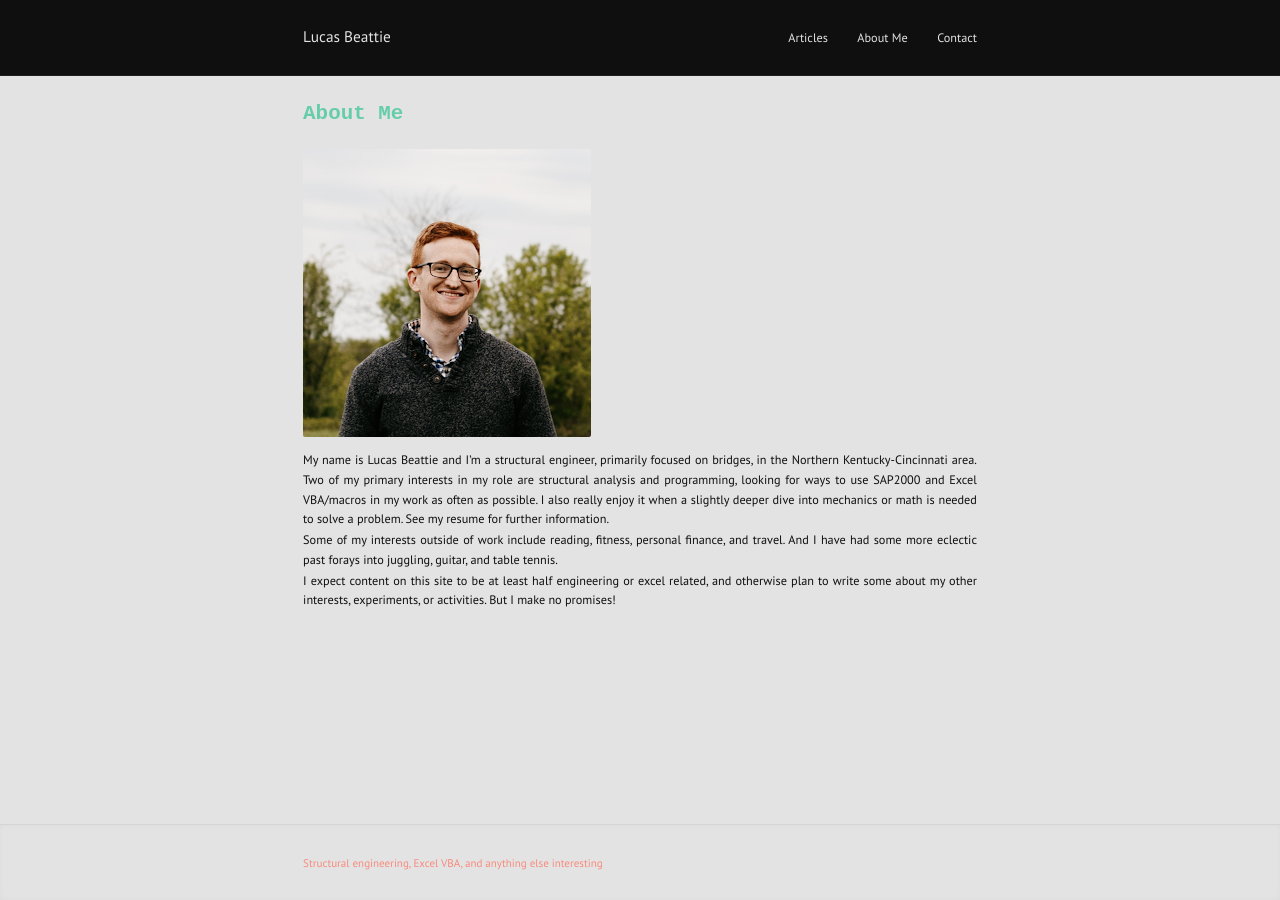
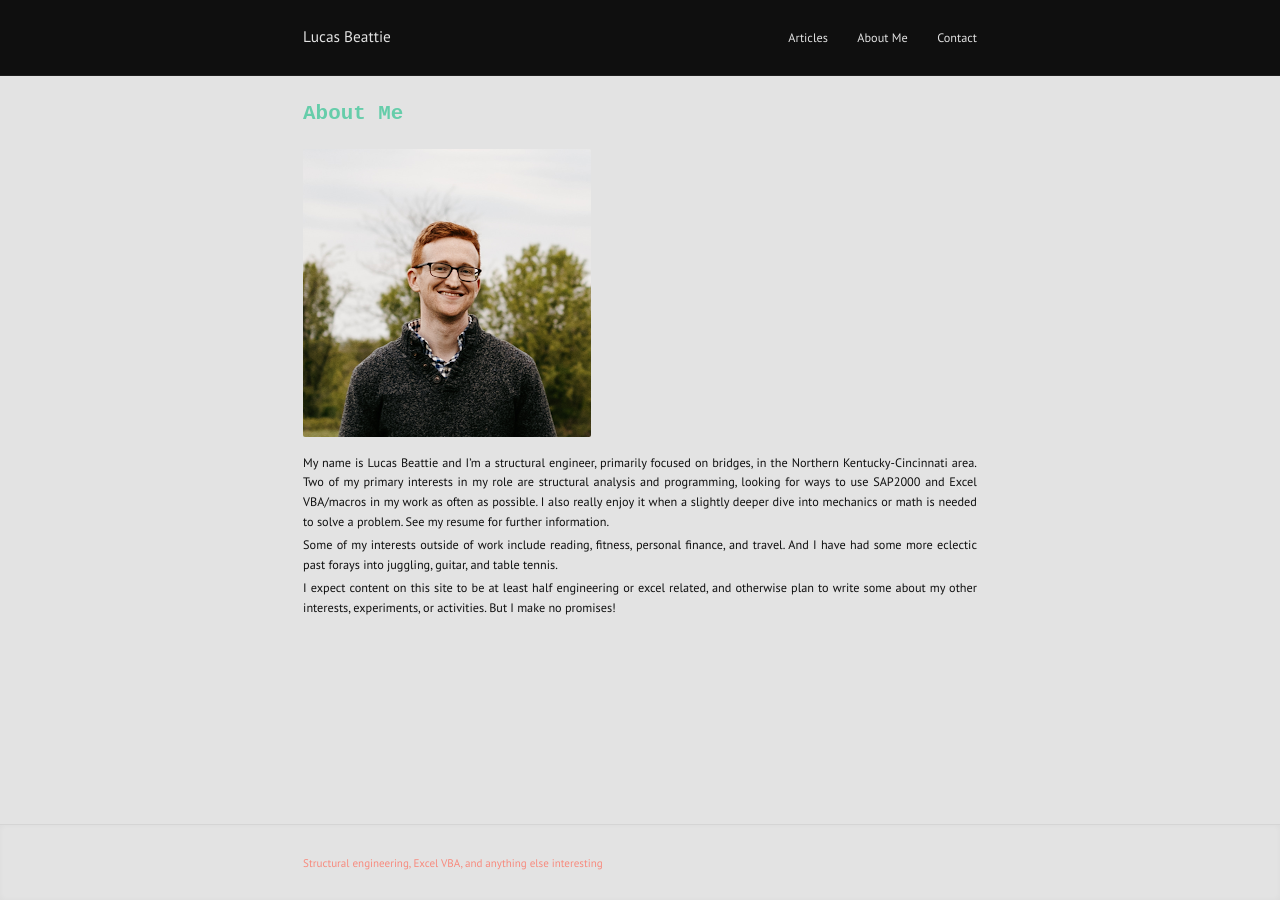
Before and after one commit to labeattie/lucasbeattiedotcom, a Jekyll site: the page built from index.md, in a window 1280 px wide. Built offline with Jekyll 4.4.1, drawn with Linux system fonts in a browser that asks for light colours.

Commit message:
test margins

```diff
--- a/_sass/basic.sass
+++ b/_sass/basic.sass
@@ -20,8 +20,8 @@ h1, h2, h3, h4, h5, h6
   font-weight: $heading-weight
   font-family: 'Courier New', Courier, monospace
   color: mediumaquamarine
-  margin-bottom: 0.1em
-  margin-top: 0.1em
+  margin-bottom: 0.3em
+  margin-top: 0.3em
 
 h2
   font-size: 1.3em
@@ -31,8 +31,8 @@ b, strong, th
 
 p
   text-align: justify
-  margin-bottom: 0.1em
-  margin-top: 0.1em
+  margin-bottom: 0.3em
+  margin-top: 0.3em
 
 a
   color: $link-color
```
